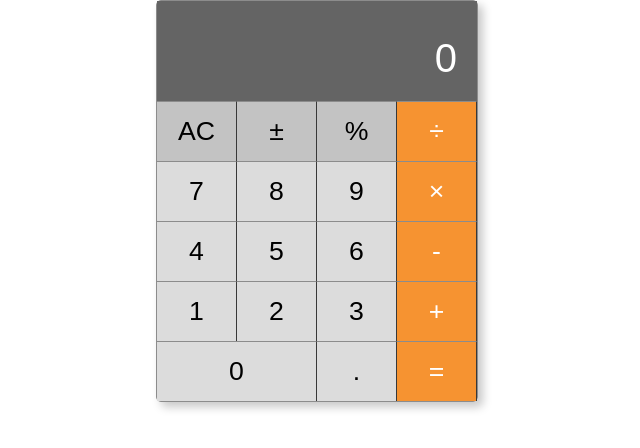
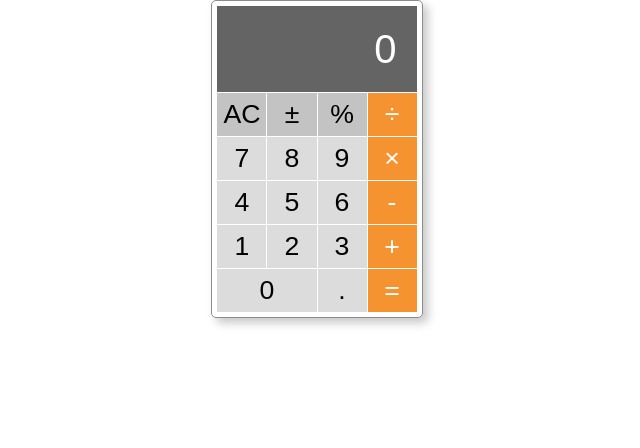
Before and after one commit to jlym/calculator, a website: page raw_css/index.html in a window 1280 px wide. Shown: the whole page, without its empty margins (323-963 px from the left). Drawn offline with Linux system fonts and the light colour scheme.

Commit message:
Completed styling

```diff
--- a/raw_css/index.html
+++ b/raw_css/index.html
@@ -9,28 +9,33 @@
     </head>
     <body>
         <section>
-            <div class="result"><div class="result2">0</div></div>
-            <button class="button_control_2 btn_clear">AC</button>
-            <button class=" button_control_2 btn_plus">±</button>
-            <button class="button_control_2 btn_percent"> %</button>
-            <button class="button_control_1 btn_div">÷</button>
-            <button class="button_normal btn_7">7</button>
-            <button class="button_normal btn_8">8</button>
-            <button class="button_normal btn_9">9</button>
-            <button class="button_control_1 btn_times">×</button>
+            <div class="result">
+                <div class="result_text">0</div>
+            </div>
+
+            <button class="button_control_2">AC</button>
+            <button class="button_control_2">±</button>
+            <button class="button_control_2">%</button>
+            <button class="button_control_1">÷</button>
+
+            <button class="button_normal">7</button>
+            <button class="button_normal">8</button>
+            <button class="button_normal">9</button>
+            <button class="button_control_1">×</button>
+
             <button class="button_normal">4</button>
             <button class="button_normal">5</button>
             <button class="button_normal">6</button>
             <button class="button_control_1">-</button>
+
             <button class="button_normal">1</button>
             <button class="button_normal">2</button>
             <button class="button_normal">3</button>
             <button class="button_control_1">+</button>
-            <button class="button_normal btn_0"> 0</button>
+
+            <button class="button_normal btn_0">0</button>
             <button class="button_normal">.</button>
             <button class="button_control_1">=</button>
         </section>
-
-
     </body>
 </html>
--- a/raw_css/main.css
+++ b/raw_css/main.css
@@ -1,24 +1,53 @@
+html {
+    height: 100%;
+}
+body {
+    height: 100%;
+    display: grid;
+}
 
-body {
-    display: grid;
-    align-items: center;
-    justify-items: center;
+@media(min-width: 600px) {
+    body {
+        align-items: start;
+        justify-items: center;
+    }
+}
 
-}
 section {
     display: grid;
-    grid-template-columns: repeat(4, minmax(50px, 80px));
-    grid-template-rows: 100px repeat(5, 60px);
+    grid-template-columns: repeat(4, 1fr);
+    grid-template-rows: 2fr repeat(5, 1fr);
+    grid-gap: 1px;
+
+    padding: 5px;
+    border-radius: 5px;
     border: solid 1px rgb(140, 140, 140);
-    border-radius: 5px;
     box-shadow: 5px 5px 10px rgb(200, 200, 200);
     color: white;
+}
+
+.result {
+    grid-column: 1 / span 4;
+
+    display: grid;
+    align-content: end;
+    justify-content: end;
+
+    padding: 20px;
+    background: rgb(100, 100, 100);
+}
+
+.result_text {
+    font-size: 30pt;
+    font-family: Arial, Helvetica, sans-serif;
+    align-content: end;
+    justify-content: end;
 }
 
 button {
     background: none;
     box-shadow: none;
-    border-radius: 0px;
+    border: none;
     border-width: 1px 1px 0 0;
     border-color: rgb(140, 140, 140);
     font-size: 20pt;
@@ -29,21 +58,6 @@ button:focus {
     border-color: rgb(140, 140, 140);
     outline: none;
 }
-.result {
-    grid-column: 1 / span 4;
-    padding:20px;
-
-    align-content: end;
-    justify-content: end;
-    display: grid;
-}
-
-.result2 {
-    font-size: 30pt;
-    font-family: Arial, Helvetica, sans-serif;
-    align-content: end;
-    justify-content: end;
-}
 
 .btn_0 {
     grid-column: 1 / span 2;
@@ -53,16 +67,23 @@ button:focus {
     background: rgb(220, 220, 220);
 }
 
+.button_normal:active {
+    background: rgb(200, 200, 200);
+}
+
 .button_control_1 {
     background: rgb(246, 147, 49);
     color: rgb(255, 255, 255)
+}
+
+.button_control_1:active {
+    background: rgb(226, 127, 29);
 }
 
 .button_control_2 {
     background: rgb(195, 195, 195);
 }
 
-.result {
-    background: rgb(100, 100, 100);
-
+.button_control_2:active {
+    background: rgb(175, 175, 175);
 }
```
